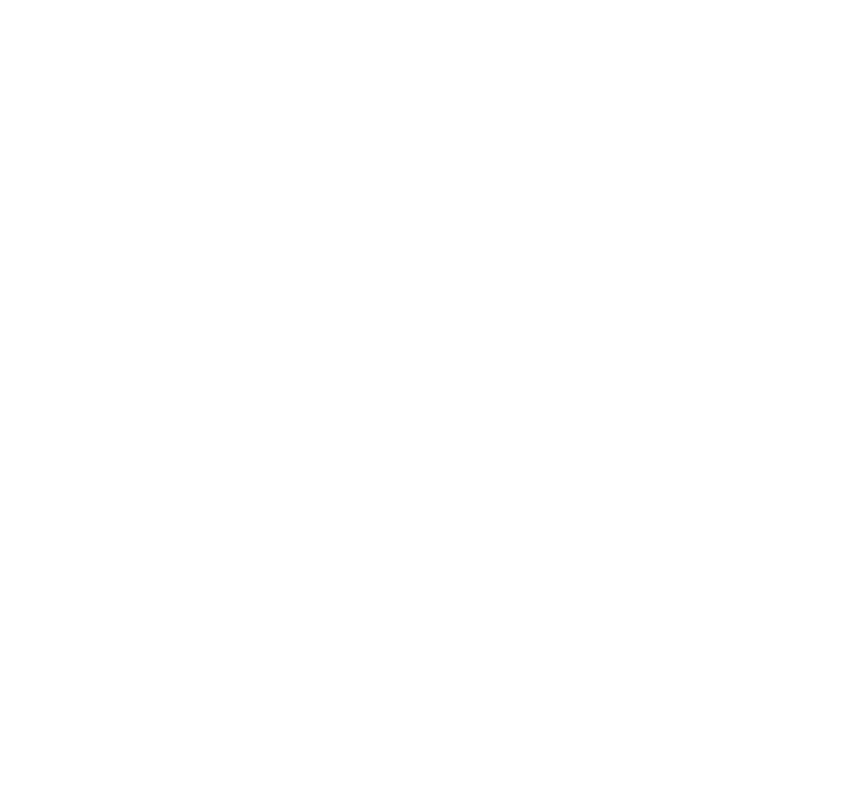
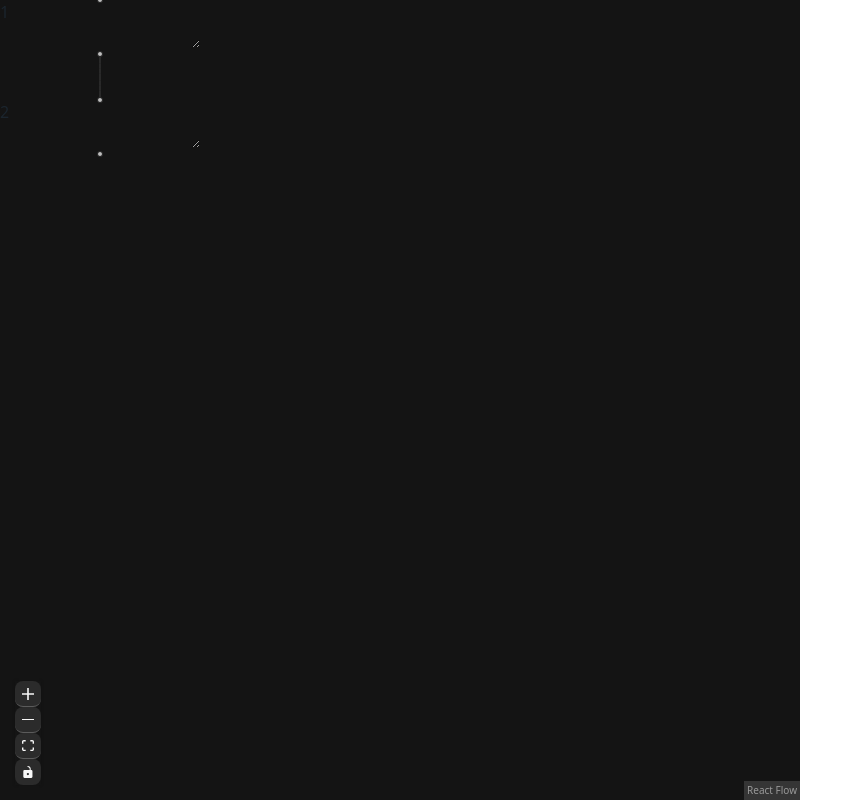
Before and after one commit to boop9/mermaid-editor, a React (Vite) app: page / in a window 1280 px wide. Shown: the whole page, without its empty margins (0-862 px from the left). Built offline with nearby package versions, Linux system fonts and the light colour scheme.

Commit message:
I ADDED FUNCTIONAL NODES TAHT YOU CAN EDIUT THE TEXT OF YAAAAAAAAAAAAAYYYYY

```diff
--- a/src/App.tsx
+++ b/src/App.tsx
@@ -4,34 +4,55 @@
   useNodesState,
   useEdgesState,
   addEdge,
+  Controls,
 } from "@xyflow/react";
 
 import "@xyflow/react/dist/style.css";
+import GenerateMermaidCode from "./components/GenerateMermaidCode";
+import type { Node } from "@xyflow/react";
+import MermaidNode from "./components/MermaidNode";
 
-const initialNodes = [
-  { id: "1", position: { x: 0, y: 0 }, data: { label: "1" } },
-  { id: "2", position: { x: 0, y: 100 }, data: { label: "2" } },
+const initialNodes : Node[] = [
+  { id: "1", position: { x: 0, y: 0 }, data: { label: "1" }, type : 'mermaidnode' },
+  { id: "2", position: { x: 0, y: 100 }, data: { label: "2" }, type : 'mermaidnode',},
 ];
 const initialEdges = [{ id: "e1-2", source: "1", target: "2" }];
+
+const nodeTypes = {
+  mermaidnode : MermaidNode
+}
+
+interface CustomNodeData {
+  shape:string;
+  label:string;
+}
 
 export default function App() {
   const [nodes, setNodes, onNodesChange] = useNodesState(initialNodes);
   const [edges, setEdges, onEdgesChange] = useEdgesState(initialEdges);
 
   const onConnect = useCallback(
-    (params) => setEdges((eds) => addEdge(params, eds)),
+    (params : any) => setEdges((eds) => addEdge(params, eds)),
     [setEdges]
   );
 
+  GenerateMermaidCode(nodes)
+
+
+
   return (
-    <div style={{ width: "100%", height: "100%" }}>
+    <div style={{ width: "100vh", height: "100vh" }}>
       <ReactFlow
         nodes={nodes}
         edges={edges}
         onNodesChange={onNodesChange}
         onEdgesChange={onEdgesChange}
         onConnect={onConnect}
-      />
+        nodeTypes={nodeTypes}
+        colorMode="dark"
+      >
+        <Controls />
+      </ReactFlow>
     </div>
   );
 }
--- /dev/null
+++ b/src/components/MermaidNode.tsx
@@ -0,0 +1,29 @@
+import type { NodeProps } from "@xyflow/react";
+import type { MermaidType } from "../types/MermaidType";
+import { Handle, useReactFlow } from "@xyflow/react";
+import { Position } from "@xyflow/react";
+
+const MermaidNode = (props : NodeProps<MermaidType>) => {
+    const {updateNode} = useReactFlow();
+    console.log(props.data.label);
+
+    const handleTextChange = (e : React.ChangeEvent<HTMLTextAreaElement>) => {
+        const newLabel = e.target.value
+        updateNode(props.id, {
+            data: {
+                ...props.data,
+                label : newLabel,
+            },
+        });
+    };
+
+    return(
+        <>
+        <textarea onChange={handleTextChange} placeholder={props.data.label}></textarea>
+        <Handle type="source" position= {Position.Bottom} />
+        <Handle type="target" position= {Position.Top} />
+        </>
+    )
+}
+
+export default MermaidNode;
--- /dev/null
+++ b/src/types/MermaidType.tsx
@@ -0,0 +1,9 @@
+import type { Node } from "@xyflow/react";
+
+export type MermaidType = Node<
+ {
+    shape: string;
+    label: string;
+ },
+ 'mermaidtype'
+>;
```
Also changed, not shown: src/components/GenerateMermaidCode.tsx (+11 -0 lines).
